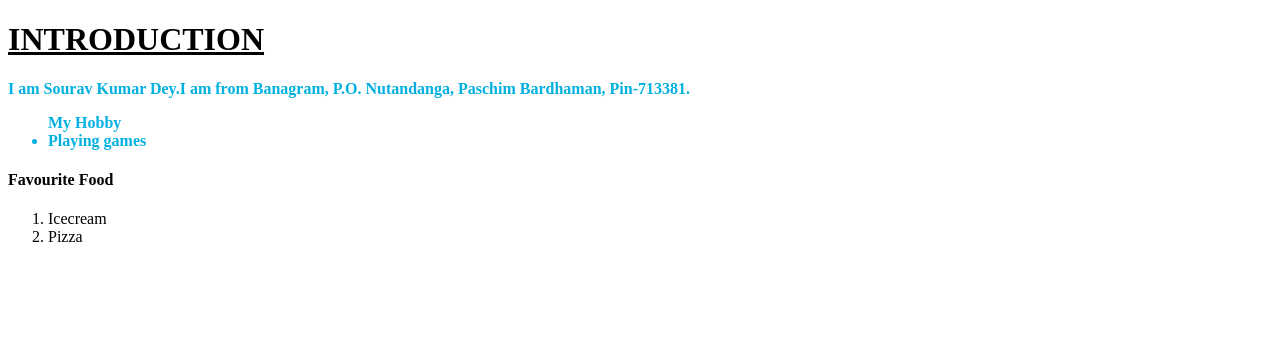
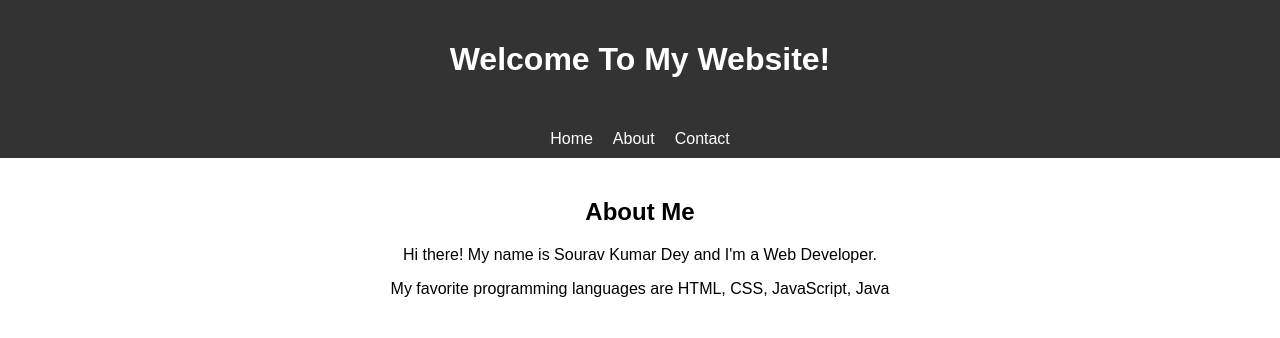
Before and after one commit to gbSourav/githubSourav, a plain HTML site: page index.html in a window 1280 px wide. Drawn offline with Linux system fonts and the light colour scheme.

Commit message:
Add files via upload
My website

```diff
--- a/index.html
+++ b/index.html
@@ -1,17 +1,67 @@
 <!DOCTYPE html>
 <html>
 <head>
-    <title>www.myfirstweb.com</title>
-<h1><strong><u>INTRODUCTION</u></strong></h1>
+	<title>My Simple Website</title>
+	<style>
+		body {
+			font-family: Arial, sans-serif;
+			margin: 0;
+			padding: 0;
+		}
+
+		header {
+			background-color: #333;
+			color: #fff;
+			padding: 20px;
+			text-align: center;
+		}
+
+		nav {
+			background-color: #333;
+			color: #fff;
+			padding: 10px;
+		}
+
+		nav ul {
+			list-style: none;
+			margin: 0;
+			padding: 0;
+			display: flex;
+			justify-content: center;
+		}
+
+		nav li {
+			margin: 0 10px;
+		}
+
+		nav a {
+			color: #fff;
+			text-decoration: none;
+		}
+
+		section {
+			padding: 20px;
+			text-align: center;
+		}
+	</style>
 </head>
 <body>
-<p><strong><font color="sky blue">I am Sourav Kumar Dey.I am from Banagram, P.O. Nutandanga, Paschim Bardhaman, Pin-713381.<br><ul>My Hobby
-    <li>Playing games</li>
-</ul> </strong></p></font>
-<h4><strong>Favourite Food</strong></h4>
-<ol>
-    <li>Icecream</li>
-    <li>Pizza</li>
-</ol>
+	<header>
+		<h1>Welcome To My Website!</h1>
+	</header>
+
+	<nav>
+		<ul>
+			<li><a href="#">Home</a></li>
+			<li><a href="#">About</a></li>
+			<li><a href="#">Contact</a></li>
+		</ul>
+	</nav>
+
+	<section>
+		<h2>About Me</h2>
+		<p>Hi there! My name is Sourav Kumar Dey and I'm a Web Developer.</p>
+		<p>My favorite programming languages are HTML, CSS, JavaScript, Java</p>
+	</section>
 </body>
 </html>
```
